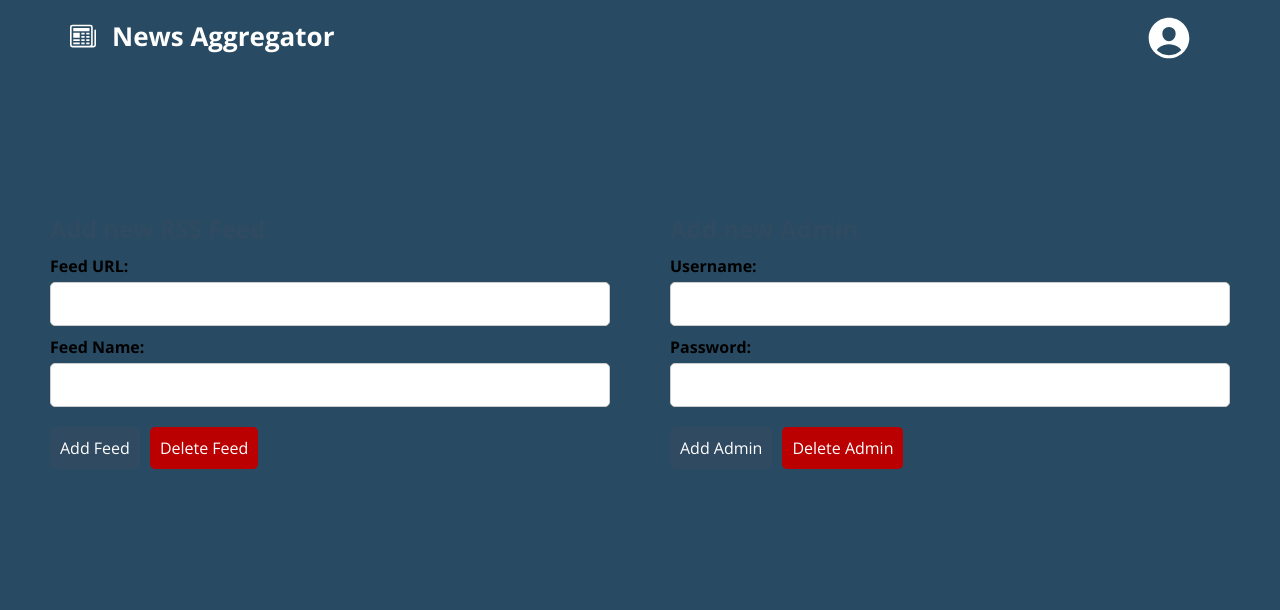
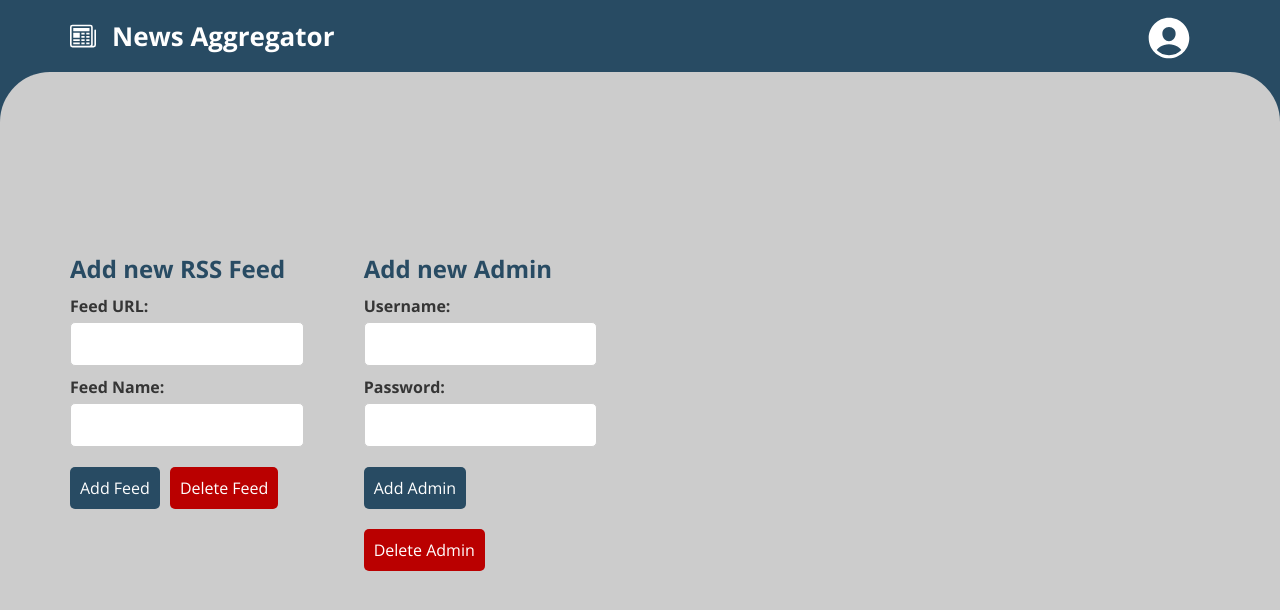
Before and after one commit to yousmii/News-App, a React (Vite) app: page /admin in a window 1280 px wide. Shown: the top 610 px of the page. Built offline with nearby package versions, Linux system fonts and the light colour scheme.

Commit message:
fixie fixie

```diff
--- a/src/client/components/Admin.module.scss
+++ b/src/client/components/Admin.module.scss
@@ -1,12 +1,28 @@
+@import "../styles/variables.scss";
+
 * {
-    font-family: 'Open Sans', sans-serif;
+  font-family: "Open Sans", sans-serif;
+}
+
+.container {
+  background-color: $bg;
+  height: 100vh;
+
+  display: flex;
+  flex-wrap: wrap;
+
+  padding: 20px;
+  padding-top: 40px;
+
+  border-top-left-radius: 50px;
+  border-top-right-radius: 50px;
 }
 
 h1 {
   font-size: 24px;
   margin-top: 20px;
   margin-bottom: 10px;
-    color: #304A61;
+  color: $bg2;
 }
 
 form {
@@ -17,11 +33,11 @@ label {
   display: block;
   margin-bottom: 5px;
   font-weight: bold;
-    color: black;
+  color: $text;
 }
 
 input[type="text"] {
-    color: black;
+  color: $text;
 }
 
 input[type="text"],
@@ -29,14 +45,14 @@ input[type="password"] {
   padding: 10px;
   font-size: 16px;
   border-radius: 5px;
-    border: 1px solid #ccc;
+  border: 1px solid $bg;
   margin-bottom: 10px;
   width: 100%;
   box-sizing: border-box;
 }
 
 input[type="submit"] {
-    background-color: #304A61;
+  background-color: $bg2;
   color: white;
   padding: 10px;
   border: none;
@@ -46,7 +62,7 @@ input[type="submit"] {
 }
 
 input[type="submit"]:hover {
-    background-color: #3e6a8e;
+  background-color: $link;
 }
 
 .forms {
@@ -76,9 +92,9 @@ input[type="submit"]:hover {
 }
 
 .button.remove {
-    background: #BA0000;
+  background: #ba0000;
 }
 
 .button.remove:hover {
-    background: #BF2222;
+  background: #bf2222;
 }
--- a/src/client/components/Article.module.scss
+++ b/src/client/components/Article.module.scss
@@ -13,7 +13,7 @@
 
 .articles {
   background-color: $bg;
-  height: 100%;
+  height: 100vh;
 
   display: flex;
   flex-wrap: wrap;
--- a/src/client/pages/Admin.tsx
+++ b/src/client/pages/Admin.tsx
@@ -2,22 +2,42 @@ import React from "react";
 import Header from "../components/Header";
 import styles from "../components/Admin.module.scss";
 
-
 export default function Admin() {
   return (
+    <div className={styles.container}>
       <div className={styles.forms}>
         <div className={styles.form}>
           <h1>Add new RSS Feed</h1>
           <form method="post">
             <label>Feed URL:</label>
-                    <input type="text" id="feed_url" name="feed_url" required/>
-                    <br/>
+            <input
+              title="feedurl"
+              type="text"
+              id="feed_url"
+              name="feed_url"
+              required
+            />
+            <br />
             <label>Feed Name:</label>
-                    <input type="text" id="feed_name" name="feed_name" required/>
-                    <br/>
+            <input
+              title="feedname"
+              type="text"
+              id="feed_name"
+              name="feed_name"
+              required
+            />
+            <br />
             <div className={styles.buttons}>
-                        <input className={styles.button + ' ' + styles.add} type="submit" value="Add Feed"/>
-                        <input className={styles.button + ' ' + styles.remove} type="submit" value="Delete Feed"/>
+              <input
+                className={styles.button + " " + styles.add}
+                type="submit"
+                value="Add Feed"
+              />
+              <input
+                className={styles.button + " " + styles.remove}
+                type="submit"
+                value="Delete Feed"
+              />
             </div>
           </form>
         </div>
@@ -25,17 +45,38 @@ export default function Admin() {
           <h1>Add new Admin</h1>
           <form method="post">
             <label>Username:</label>
-                    <input type="text" id="username" name="username" required/>
-                    <br/>
+            <input
+              title="username"
+              type="text"
+              id="username"
+              name="username"
+              required
+            />
+            <br />
             <label>Password:</label>
-                    <input type="password" id="password" name="password" required/>
-                    <br/>
+            <input
+              title="password"
+              type="password"
+              id="password"
+              name="password"
+              required
+            />
+            <br />
             <div className={styles.buttons}>
-                        <input className={styles.button + ' ' + styles.add} type="submit" value="Add Admin"/>
-                        <input className={styles.button + ' ' + styles.remove} type="submit" value="Delete Admin"/>
+              <input
+                className={styles.button + " " + styles.add}
+                type="submit"
+                value="Add Admin"
+              />
+              <input
+                className={styles.button + " " + styles.remove}
+                type="submit"
+                value="Delete Admin"
+              />
             </div>
           </form>
         </div>
       </div>
+    </div>
   );
 }
--- a/src/client/pages/Homepage.tsx
+++ b/src/client/pages/Homepage.tsx
@@ -28,7 +28,7 @@ export default function Homepage() {
   }
 
   return (
-    <div>
+    <div className={styles.container}>
       <div className={styles.articles}>
         {data.map((item, index) => (
           <div className={styles.article}>
```
Lines whose indentation alone changed are shown as unchanged.
